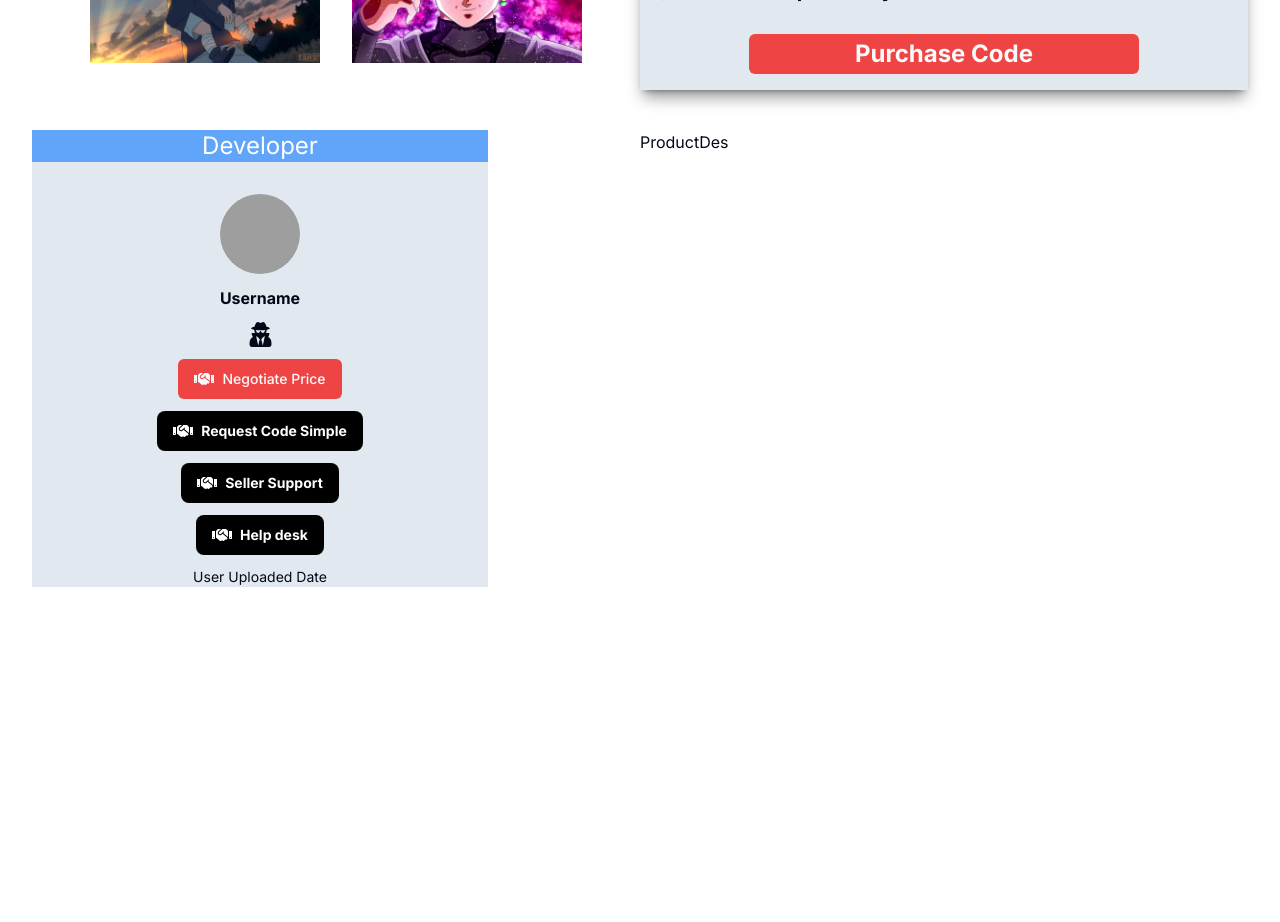
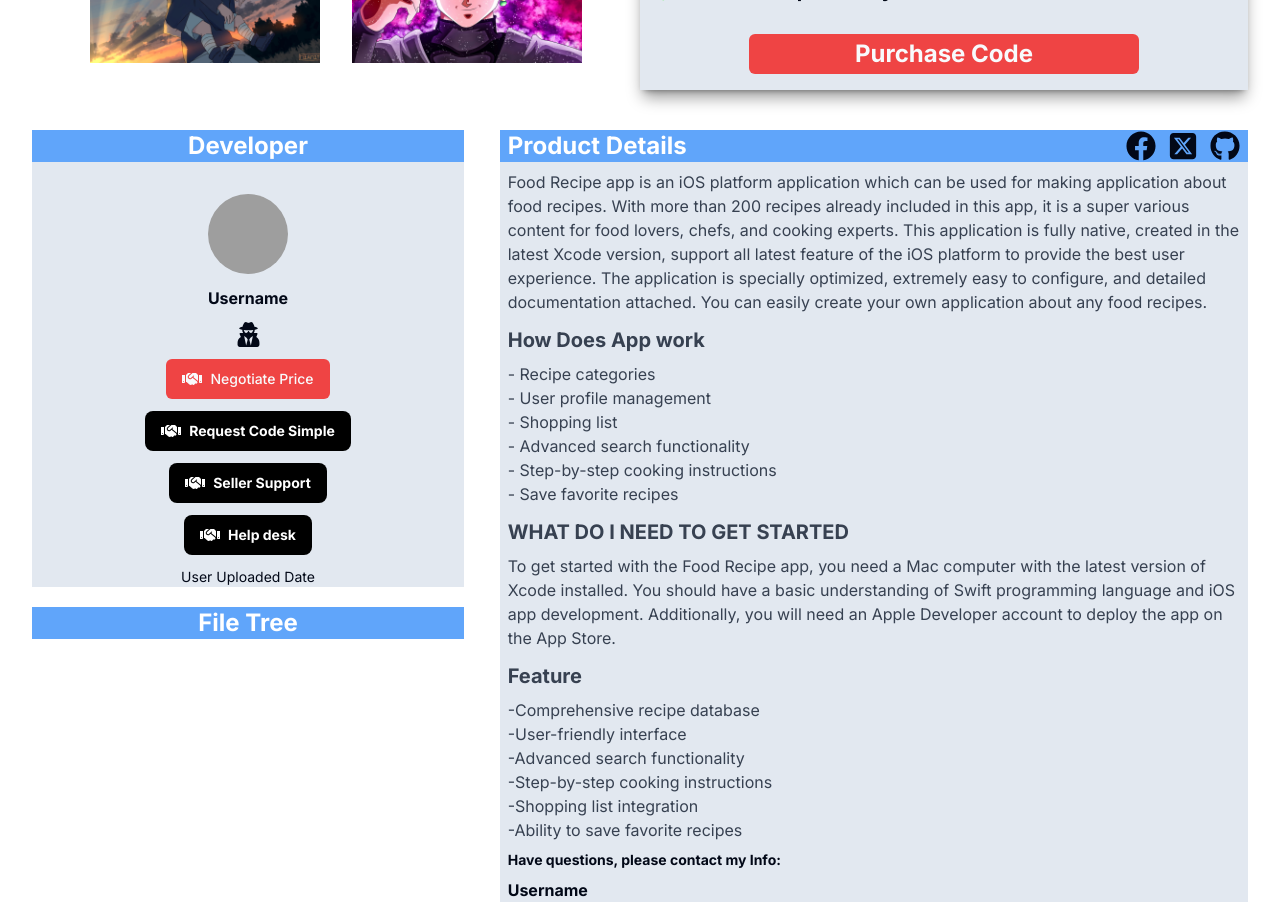
Before and after one commit to navneet9971/website-sell, a Next.js app in the folder frontend/: page /productInfo/1 in a window 1280 px wide. Shown: the part 500-1422 px from the top of the page. Before the commit the page ends 1087 px from the top, so only its background shows below. Built offline with nearby package versions, Linux system fonts and the light colour scheme; grey boxes are pictures that could not be loaded.

Commit message:
Done second section working on filetree

```diff
--- a/frontend/components/ProductComponent/ProductInfoPage.jsx
+++ b/frontend/components/ProductComponent/ProductInfoPage.jsx
@@ -19,13 +19,14 @@ const ProductInfoPage = () => {
       </div>
 
       <div className="flex items-start justify-between px-8 mt-10">
-        <div className="flex-1">
-          <ProductUser />
-        </div>
-        <div className="flex-1">
-          <ProductDes />
-        </div>
-      </div>
+  <div className="w-5/12">
+    <ProductUser />
+  </div>
+  <div className="w-2/3">
+    <ProductDes />
+  </div>
+</div>
+
     </div>
   );
 };
--- a/frontend/components/ProductComponent/SectionOne/ImageInformation.jsx
+++ b/frontend/components/ProductComponent/SectionOne/ImageInformation.jsx
@@ -17,7 +17,7 @@ const ImageInformation = () => {
     return (
         <div className='w-full h-full border-black bg-slate-200'>
 
-            <h1 className='bg-blue-400 text-white font-bold text-2xl px-4'>Prdouct Information</h1>
+            <h1 className='bg-blue-400 text-white font-bold text-2xl px-4'>Product Information</h1>
 
             <div className='flex items-start justify-around py-3'>
                 <h1 className='text-3xl font-bold'><span>&#8377;</span>100</h1>
--- a/frontend/components/ProductComponent/SectionTwo/ProductDes.jsx
+++ b/frontend/components/ProductComponent/SectionTwo/ProductDes.jsx
@@ -1,8 +1,96 @@
+"use client"
+
 import React from 'react'
+import { FaFacebook, FaGithub  } from "react-icons/fa";
+import { FaSquareXTwitter } from "react-icons/fa6";
 
 const ProductDes = () => {
+
+  const des = [
+    {
+      descr: "Food Recipe app is an iOS platform application which can be used for making application about food recipes. With more than 200 recipes already included in this app, it is a super various content for food lovers, chefs, and cooking experts. This application is fully native, created in the latest Xcode version, support all latest feature of the iOS platform to provide the best user experience. The application is specially optimized, extremely easy to configure, and detailed documentation attached. You can easily create your own application about any food recipes.",
+      appwork: "How Does App work",
+      applist: `
+    - Recipe categories
+    - User profile management
+    - Shopping list
+    - Advanced search functionality
+    - Step-by-step cooking instructions
+    - Save favorite recipes
+    `,
+      appstart: "WHAT DO I NEED TO GET STARTED",
+      startdes: "To get started with the Food Recipe app, you need a Mac computer with the latest version of Xcode installed. You should have a basic understanding of Swift programming language and iOS app development. Additionally, you will need an Apple Developer account to deploy the app on the App Store.",
+      appfeature: "Feature",
+      featurework: `
+      Comprehensive recipe database
+User-friendly interface
+Advanced search functionality
+Step-by-step cooking instructions
+Shopping list integration
+Ability to save favorite recipes`
+    }
+  ];
+
+
+
+const handleMedia = () => {
+  alert("Chal raha hu bhai chill kar")
+}
+
   return (
-    <div>ProductDes</div>
+    <div className='w-full h-full border-black bg-slate-200 mb-5'>
+
+<div className='flex items-center justify-between bg-blue-400'>
+       <h1 className=' text-white font-bold text-2xl text-start ml-2'>Product Details</h1>
+
+<div className='flex items-end justify-end gap-3 mr-2'>
+       <FaFacebook  size={30} colors="blue" className='cursor-pointer' onClick={handleMedia}/>
+       <FaSquareXTwitter size={30}  className='cursor-pointer' onClick={handleMedia}/>
+       <FaGithub  size={30}  className='cursor-pointer' onClick={handleMedia}/>
+       </div>
+       </div>
+
+<div>
+{des.map((item) => (
+  <div className='p-2 text-md text-gray-700'>
+  <div>
+    {item.descr}
+    </div>
+
+    <div className='flex flex-col items-start justify-start mt-3 gap-2'>
+ <h1 className='text-xl font-bold '>   {item.appwork}  </h1>
+ <ul className='text-md'>
+            {item.applist.trim().split('\n').filter(line => line.trim().length > 0).map((feature, idx) => (
+              <li key={idx}>{feature.trim()}</li>
+            ))}
+          </ul>
+    </div>
+
+    <div className='flex flex-col items-start justify-start mt-3 gap-2'>
+    <h1 className='text-xl font-bold'>   {item.appstart} </h1>
+    <h1 className='text-md'>{item.startdes} </h1>
+    </div>
+
+    <div className='flex flex-col items-start justify-start mt-3 gap-2'>
+    <h1 className='text-xl font-bold'> {item.appfeature}</h1>
+   <ul>
+      {item.featurework.trim().split('\n').filter(line => line.trim().length > 0).map((feature, idx) => (
+        <li key={idx}>-{feature.trim()}</li>
+      ))}
+
+   </ul>
+    </div>
+  </div>
+))}
+</div>
+
+<div className='flex flex-col items-start px-2 gap-2'>
+<h1 className='font-bold text-sm'>Have questions, please contact my Info:</h1>
+<h1 className='font-bold text-md'>Username</h1>
+</div>
+
+
+    </div>
   )
 }
 
--- a/frontend/components/ProductComponent/SectionTwo/ProductUser.jsx
+++ b/frontend/components/ProductComponent/SectionTwo/ProductUser.jsx
@@ -3,7 +3,8 @@
 import { Avatar, AvatarFallback, AvatarImage } from "@/components/ui/avatar"
 import { Button } from "@/components/ui/button";
 import React from 'react'
-import { FaUserSecret, FaHandshake  } from "react-icons/fa";
+import { FaUserSecret, FaHandshake } from "react-icons/fa";
+
 
 const ProductUser = () => {
 
@@ -12,8 +13,9 @@ const ProductUser = () => {
   }
 
   return (
-    <div className='w-3/4 h-full border-black bg-slate-200 '>
- <h1 className='bg-blue-400 text-white folnt-bold text-2xl text-center'>Developer</h1>
+    <>
+      <div className='w-[27rem] h-full border-black bg-slate-200 '>
+        <h1 className='bg-blue-400 text-white font-bold text-2xl text-center'>Developer</h1>
 
         <div className='flex flex-col items-center justify-center mt-8 gap-3'>
           <Avatar className="w-20 h-20">
@@ -21,36 +23,42 @@ const ProductUser = () => {
             <AvatarFallback>Username</AvatarFallback>
           </Avatar>
           <h2 className="font-bold text-md">Username</h2>
-<FaUserSecret  size={25} onClick={hanldeHireDev} className="cursor-pointer"/>
+          <FaUserSecret size={25} onClick={hanldeHireDev} className="cursor-pointer" />
 
 
           <Button variant="destructive" className="flex items-center gap-2">
-    <FaHandshake  size={20} />
+            <FaHandshake size={20} />
             Negotiate Price
           </Button>
 
           <Button variant="jump" >
-    <FaHandshake  size={20} />
+            <FaHandshake size={20} />
             Request Code Simple
           </Button>
 
           <Button variant="jump" >
-    <FaHandshake  size={20} />
+            <FaHandshake size={20} />
             Seller Support
           </Button>
 
           <Button variant="jump" >
-    <FaHandshake  size={20} />
+            <FaHandshake size={20} />
             Help desk
           </Button>
 
           <h1 className="text-sm">User Uploaded Date</h1>
+        </div>
+      </div>
+
+
+      <div className="w-[27rem] h-full border-black bg-slate-200 mt-5">
+        <h1 className='bg-blue-400 text-white font-bold text-2xl text-center'>File Tree</h1>
 
 
 
       </div>
 
-    </div>
+    </>
   )
 }
 
--- /dev/null
+++ b/frontend/components/ProductComponent/SectionTwo/ShowingTree.jsx
@@ -0,0 +1,111 @@
+import { File, Folder, Tree } from "@/components/ui/FileTree";
+
+export function FileTreeDemo() {
+  return (
+    <div className="relative flex h-[300px] w-1/2 flex-col items-center justify-center overflow-hidden rounded-lg border bg-background md:shadow-xl">
+      <Tree
+        className="p-2 overflow-hidden rounded-md bg-background"
+        initialSelectedId="7"
+        initialExpandedItems={[
+          "1",
+          "2",
+          "3",
+          "4",
+          "5",
+          "6",
+          "7",
+          "8",
+          "9",
+          "10",
+          "11",
+        ]}
+        elements={ELEMENTS}
+      >
+        <Folder element="src" value="1">
+          <Folder value="2" element="app">
+            <File value="3">
+              <p>layout.tsx</p>
+            </File>
+            <File value="4">
+              <p>page.tsx</p>
+            </File>
+          </Folder>
+          <Folder value="5" element="components">
+            <Folder value="6" element="ui">
+              <File value="7">
+                <p>button.tsx</p>
+              </File>
+            </Folder>
+            <File value="8">
+              <p>header.tsx</p>
+            </File>
+            <File value="9">
+              <p>footer.tsx</p>
+            </File>
+          </Folder>
+          <Folder value="10" element="lib">
+            <File value="11">
+              <p>utils.ts</p>
+            </File>
+          </Folder>
+        </Folder>
+      </Tree>
+    </div>
+  );
+}
+
+const ELEMENTS = [
+  {
+    id: "1",
+    isSelectable: true,
+    name: "src",
+    children: [
+      {
+        id: "2",
+        isSelectable: true,
+        name: "app",
+        children: [
+          {
+            id: "3",
+            isSelectable: true,
+            name: "layout.tsx",
+          },
+          {
+            id: "4",
+            isSelectable: true,
+            name: "page.tsx",
+          },
+        ],
+      },
+      {
+        id: "5",
+        isSelectable: true,
+        name: "components",
+        children: [
+          {
+            id: "6",
+            isSelectable: true,
+            name: "header.tsx",
+          },
+          {
+            id: "7",
+            isSelectable: true,
+            name: "footer.tsx",
+          },
+        ],
+      },
+      {
+        id: "8",
+        isSelectable: true,
+        name: "lib",
+        children: [
+          {
+            id: "9",
+            isSelectable: true,
+            name: "utils.ts",
+          },
+        ],
+      },
+    ],
+  },
+];
--- a/frontend/data/data.js
+++ b/frontend/data/data.js
@@ -247,3 +247,59 @@ export const use = [
     { label: 'Media', value: 'Media' },
     { label: 'Food', value: 'Food' },
 ]
+
+export const ELEMENTS = [
+    {
+      id: "1",
+      isSelectable: true,
+      name: "src",
+      children: [
+        {
+          id: "2",
+          isSelectable: true,
+          name: "app",
+          children: [
+            {
+              id: "3",
+              isSelectable: true,
+              name: "layout.tsx",
+            },
+            {
+              id: "4",
+              isSelectable: true,
+              name: "page.tsx",
+            },
+          ],
+        },
+        {
+          id: "5",
+          isSelectable: true,
+          name: "components",
+          children: [
+            {
+              id: "6",
+              isSelectable: true,
+              name: "header.tsx",
+            },
+            {
+              id: "7",
+              isSelectable: true,
+              name: "footer.tsx",
+            },
+          ],
+        },
+        {
+          id: "8",
+          isSelectable: true,
+          name: "lib",
+          children: [
+            {
+              id: "9",
+              isSelectable: true,
+              name: "utils.ts",
+            },
+          ],
+        },
+      ],
+    },
+  ];
```
Also changed, not shown: frontend/package.json (+5 -2 lines), 1 other file (tests, documents, lock files or other folders). Lines whose indentation alone changed are shown as unchanged.
